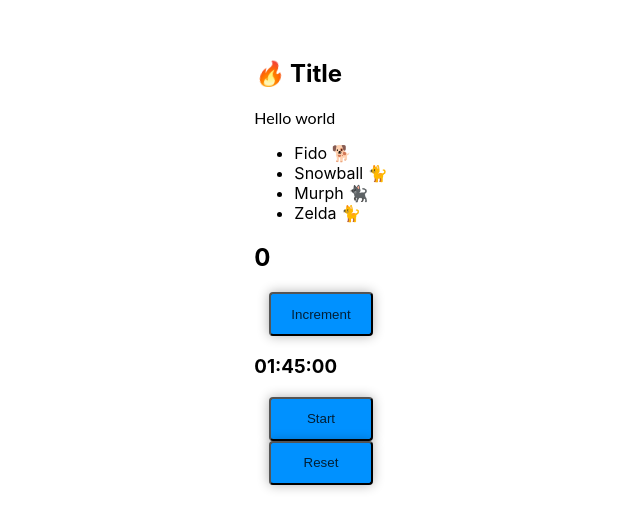
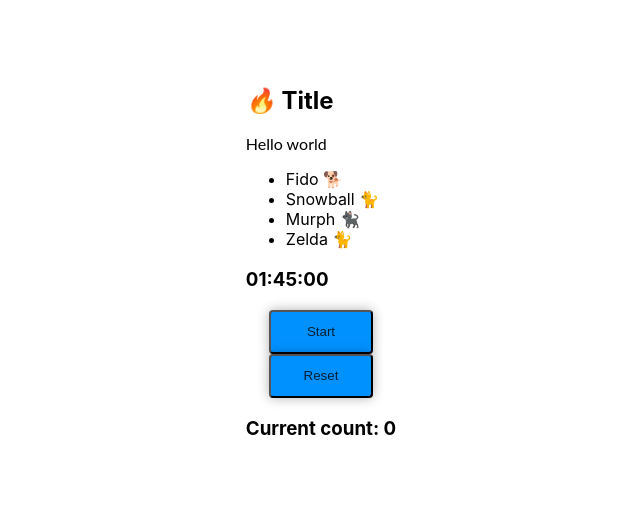
Before and after one commit to leavism-learning/learning-react, a React (Create React App) app: page / in a window 1280 px wide. Shown: the part 138-668 px from the top of the page, without its empty margins (319-959 px from the left). Built offline with nearby package versions, Linux system fonts and the light colour scheme.

Commit message:
Reimplement count with context
Instead of using states to keep count, I created a context provider that stored it. I should implement an increment count button next.

```diff
--- a/src/App.js
+++ b/src/App.js
@@ -78,24 +78,18 @@ const Countdown = ({ hour, minute, second }) => {
 
 const CountContext = createContext();
 
-function PropDrilling() {
-  const [count] = useState(0);
-
+function CountProvider({ children }) {
+  const [count, setCount] = useState(0);
   return (
-    <CountContext.Provider value={count}>
-      <Child />
+    <CountContext.Provider value={{ count, setCount }}>
+      {children}
     </CountContext.Provider>
   );
 }
 
-function Child() {
-  return <GrandChild />;
-}
-
-function GrandChild() {
-  const count = useContext(CountContext);
-
-  return <div>{count}</div>;
+function Count() {
+  const { count } = useContext(CountContext);
+  return <h3>{`Current count: ${count}`}</h3>;
 }
 
 function App() {
@@ -113,11 +107,12 @@ function App() {
         </Card>
       </div>
       <ListOfAnimals />
-      <h2>{count}</h2>
-      <CustomButton onClick={incrementClick}>Increment</CustomButton>
       <div>
         <Countdown hour={1} minute={45} second={0} />
       </div>
+      <CountProvider>
+        <Count />
+      </CountProvider>
     </>
   );
 }
```
